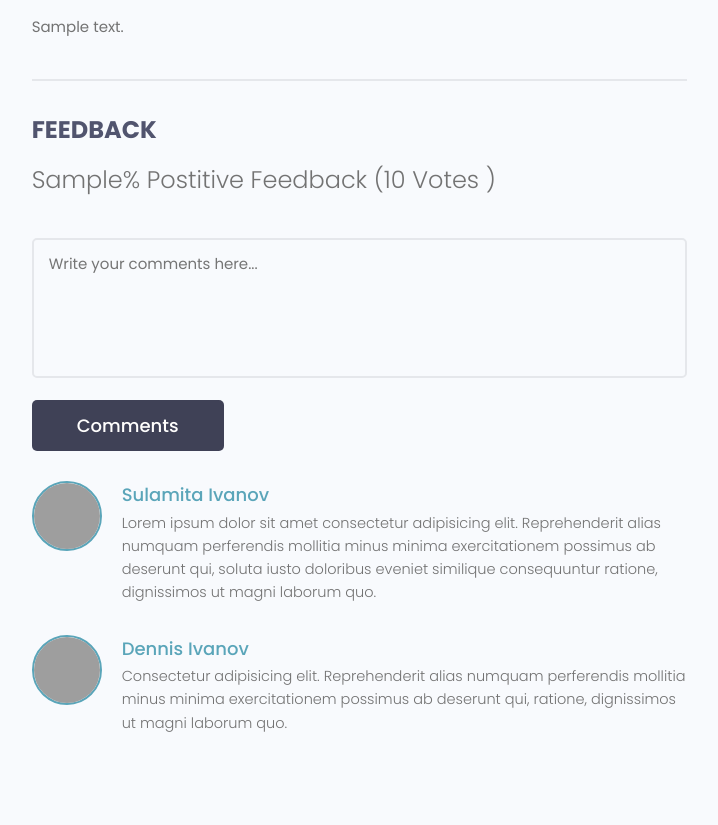
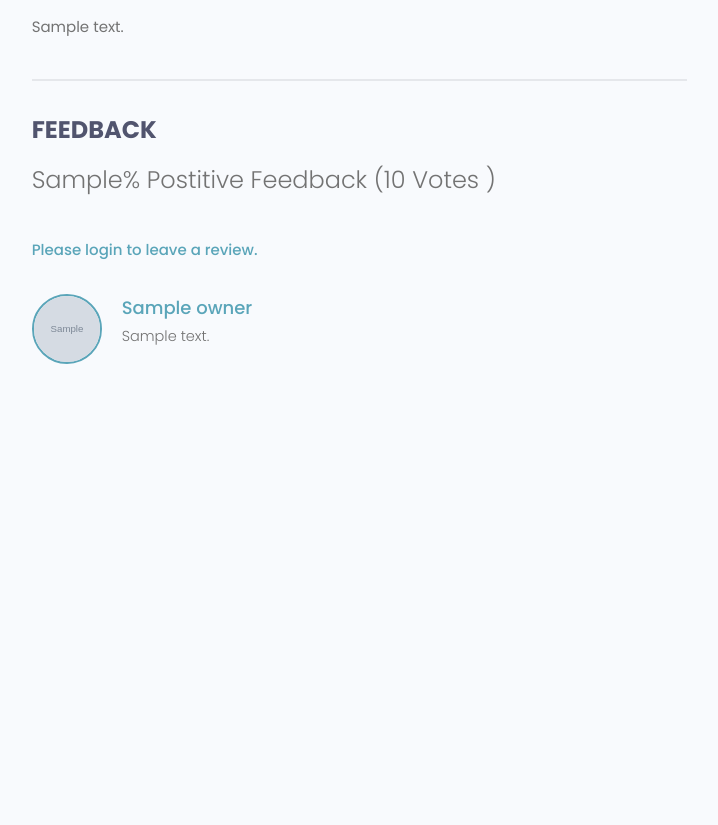
Before and after one commit to Sardorbek-Zayniyev/SkillSeek, a Django app: template projects/templates/projects/single-project.html in a window 1280 px wide. Shown: the part 696-1521 px from the top of the page, without its empty margins (465-1183 px from the left). After the commit the page ends 1060 px from the top, so only its background shows below. Run offline with Django 5.2, Linux system fonts and the light colour scheme; the template is opened without the code that fills it: most values are stand-ins (such as "Sample title", 1, 10 or a date in 2020); grey boxes marked "Sample" are stand-in pictures; grey boxes are pictures that could not be loaded.

Commit message:
🛠️  build: add Reviews model features to templates

```diff
--- a/projects/templates/projects/single-project.html
+++ b/projects/templates/projects/single-project.html
@@ -35,45 +35,50 @@
         <div class="comments">
           <h3 class="singleProject__subtitle">Feedback</h3>
           <h5 class="project--rating">
-              {{project.vote_ratio }}% Postitive Feedback ({{project.vote_total}} Vote{{project.vote_total|pluralize:"s"}} )
+            {{project.vote_ratio }}% Postitive Feedback ({{project.vote_total}} Vote{{project.vote_total|pluralize:"s"}}
+            )
           </h5>
+            {% if request.user.profile.id in project.reviewers %}
+              <p>You have already submitted your review for this project.</p>
+            {% elif request.user.profile == project.owner %}
+            <p>You cannot review your own project.</p>
+            {% elif request.user.is_authenticated %}
+            <form class="form" action="{% url "project" project.id %}" method="POST">
+              {% csrf_token %}
 
-            <form class="form" action="#" method="POST">
-              <!-- Textarea -->
+              {% for field in form %}
               <div class="form__field">
-                <label for="formInput#textarea">Comments: </label>
-                <textarea class="input input--textarea" name="message" id="formInput#textarea"
-                  placeholder="Write your comments here..."></textarea>
+                <label for="formInput#textarea">{{field.label}}: </label>
+                {{field}}
               </div>
-              <input class="btn btn--sub btn--lg" type="submit" value="Comments" />
+              {% endfor %}
+              <input class="btn btn--sub btn--lg" type="submit" value="Add Review" />
             </form>
+            {% else %}
+              <a href="{% url "login" %}?next={{request.path}}">Please login to leave a review.</a>
+            {% endif %}
+
+
+
+
+
           <div class="commentList">
+            {% for review in project.review_set.all %}
+            {% if review.body %}
             <div class="comment">
-                <a href="profile.html">
-                  <img class="avatar avatar--md"
-                    src="https://pbs.twimg.com/profile_images/1335382240931368961/b3wSZKj4_400x400.jpg" alt="user" />
+              <a href="{% url "user_profile" review.owner.id %}">
+                <img class="avatar avatar--md" src="{{review.owner.profile_image.url }}" alt="user" />
               </a>
               <div class="comment__details">
-                  <a href="profile.html" class="comment__author">Sulamita Ivanov</a>
+                <a href=" {% url "user_profile" review.owner.id %}" class="comment__author">{{review.owner}}</a>
                 <p class="comment__info">
-                    Lorem ipsum dolor sit amet consectetur adipisicing elit. Reprehenderit alias numquam perferendis
-                    mollitia minus minima exercitationem possimus ab deserunt qui, soluta iusto doloribus eveniet
-                    similique consequuntur ratione, dignissimos ut magni laborum quo.
+                  {{review.body|linebreaksbr}}
                 </p>
               </div>
             </div>
-              <div class="comment">
-                <a href="profile.html">
-                  <img class="avatar avatar--md" src="https://avatars.githubusercontent.com/u/33843378" alt="user" />
-                </a>
-                <div class="comment__details">
-                  <a href="profile.html" class="comment__author">Dennis Ivanov</a>
-                  <p class="comment__info">
-                    Consectetur adipisicing elit. Reprehenderit alias numquam perferendis mollitia minus minima
-                    exercitationem possimus ab deserunt qui, ratione, dignissimos ut magni laborum quo.
-                  </p>
-                </div>
-              </div>
+            {% endif %}
+            {% endfor %}
+
           </div>
         </div>
       </div>
--- a/users/templates/users/login-register.html
+++ b/users/templates/users/login-register.html
@@ -15,7 +15,7 @@
           <p>Hello Developer, Welcome Back!</p>
         </div>
 
-        <form action="{% url 'login' %}" method="POST" class="form auth__form">
+        <form action="" method="POST" class="form auth__form">
           {% csrf_token %}
 
           <!-- Input:Username -->
--- a/users/views.py
+++ b/users/views.py
@@ -17,7 +17,7 @@ def login_user(request):
         return redirect('profiles')
 
     if request.method == "POST":
-        username = request.POST['username']
+        username = request.POST['username'].capitalize()
         password = request.POST['password']
 
         try:
@@ -31,7 +31,7 @@ def login_user(request):
         if user is not None:
             login(request, user)
             messages.success(request, f'Welcome back, {user.username}!')
-            return redirect('profiles')
+            return redirect(request.GET['next'] if 'next' in request.GET else 'account')
         else:
             messages.error(request, 'Username or password is incorrect.')
 
@@ -67,7 +67,7 @@ def profiles(request):
 
     profiles, search_query = search_profiles(request)
 
-    custom_range, profiles = paginate_profiles(request, profiles, 1)
+    custom_range, profiles = paginate_profiles(request, profiles, 6)
 
     context = {
         'profiles': profiles,
```
Also changed, not shown: projects/forms.py (+21 -1 lines), projects/models.py (+23 -4 lines), projects/views.py (+17 -2 lines), projects/migrations/0006_review_owner_alter_review_unique_together.py (added). Lines whose indentation alone changed are shown as unchanged.
